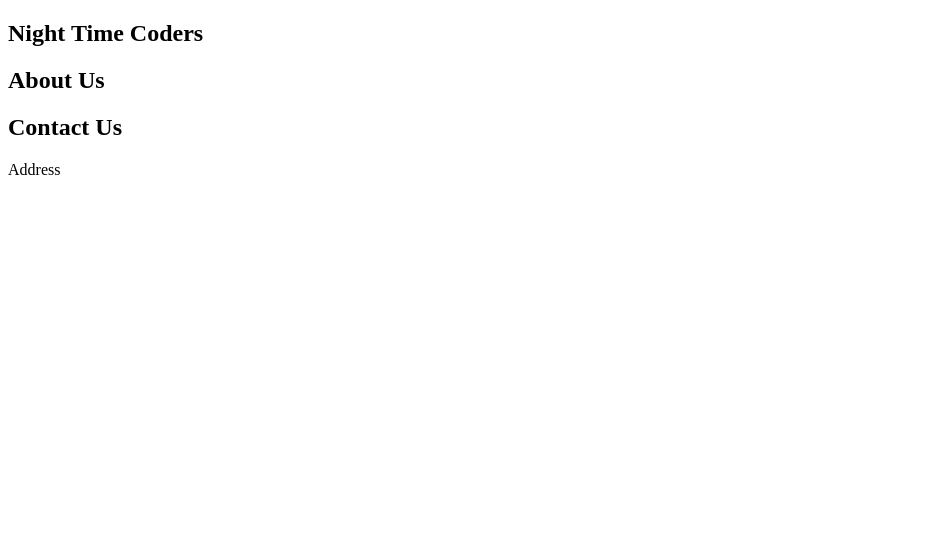
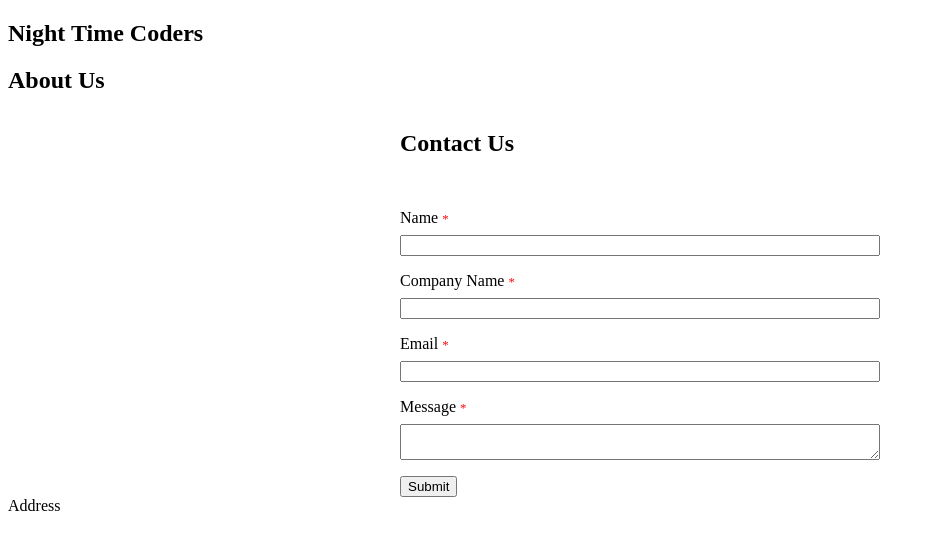
Before and after one commit to fac21/agency-website-ecrc, a plain HTML site: page index.html in a window 1280 px wide. Shown: the whole page, without its empty margins (0-935 px from the left). Drawn offline with Linux system fonts and the light colour scheme.

Commit message:
Lay out contact us section

```diff
--- a/index.html
+++ b/index.html
@@ -15,14 +15,37 @@
 
         </nav>
     </header>
+
     <section>
         <h1>Night Time Coders</h1>
     </section>
+
     <section>
         <h1>About Us</h1>
     </section>
-    <section>
+
+    <section class='flex-column center stack'>
         <h1>Contact Us</h1>
+        <form class='stack' method='GET' action='https://learn-forms.netlify.com/submit/part3'>
+          <div class='flex-column stack-sm'>
+            <label for='name'>Name <span class='mandatory'>*</span></label>
+            <input type='text' id='name' name='name' required></input>
+          </div>
+          <div class='flex-column stack-sm'>
+            <label for='name'>Company Name <span class='mandatory'>*</span></label>
+            <input type='text' id='name' name='name' required></input>
+          </div>
+          <div class='flex-column stack-sm'>
+            <label for='email'>Email <span class='mandatory'>*</span></label>
+            <input type='email' id='email' name='email' required></input>
+          </div>
+          <div class='flex-column stack-sm'>
+            <label for='message'>Message <span class='mandatory'>*</span></label>
+            <textarea type='textarea' id='message' name='message' required></textarea>
+        </div>
+            <button type='submit'>Submit</button>
+
+        </form>
     </section>
 
 
--- a/styles.css
+++ b/styles.css
@@ -0,0 +1,44 @@
+label {
+
+}
+input {
+
+}
+button {
+    max-width: 10rem;
+}
+.stack > * {
+    margin-top: 1rem;
+}
+.stack-sm > * + * {
+    margin-top: .5rem;
+}
+.center {
+    margin: auto;
+    max-width: 30rem;
+    /* align-content: center;
+    justify-content: center; */
+}
+.flex-column {
+    display: flex;
+    flex-direction: column;
+}
+.flex-row {
+    display: flex;
+    flex-direction: row;
+}
+.mandatory {
+    color: red;
+    font-size: .8rem;
+}
+
+@media only screen and (max-width: 600px) {
+    .center {
+      max-width: 15rem;
+    }
+}
+@media only screen and (min-width: 600px) and (max-width: 1024px) {
+    .center {
+      max-width: 25rem;
+    }
+}
```
